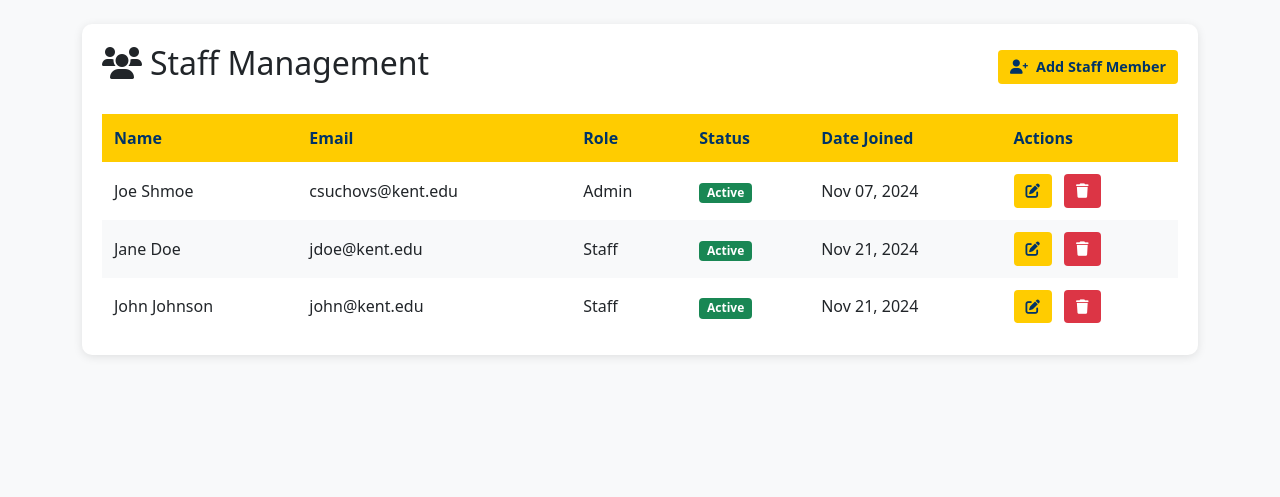
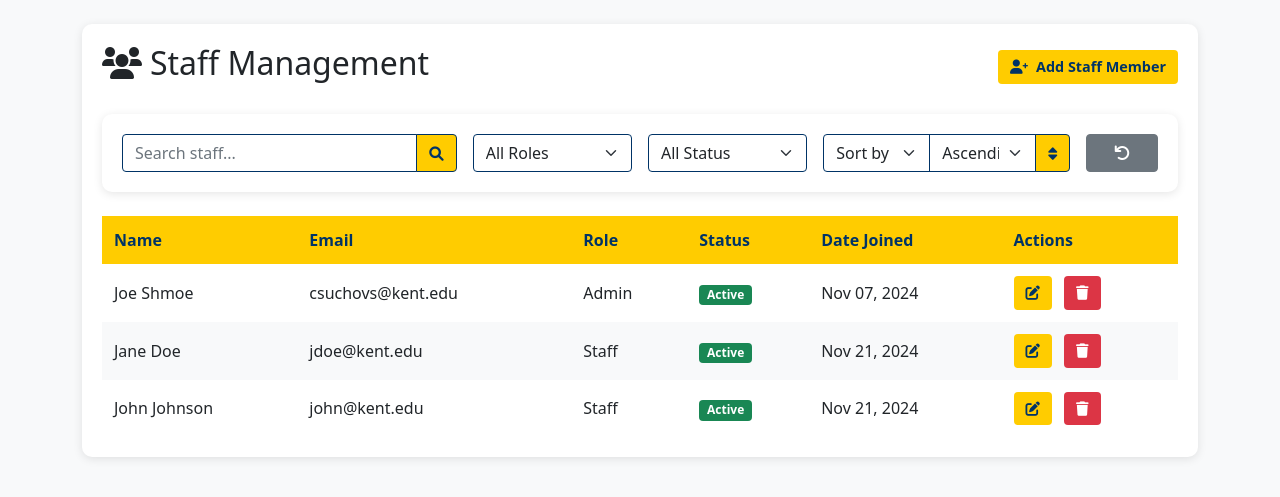
Before and after one commit to suchovcj/BMTS-KSU, a Django app: page /staff/ in a window 1280 px wide. Shown: the part 72-569 px from the top of the page. Run offline with Django 5.2, Linux system fonts and the light colour scheme; a user stored in the database is signed in; data comes from the database, SQL or seed files in the repository; both versions use the stored data as it was after the commit.

Commit message:
Added sorting, filtering, etc. to staff page

```diff
--- a/bmts/templates/bmts/staff.html
+++ b/bmts/templates/bmts/staff.html
@@ -61,6 +61,18 @@
     .delete-btn:hover {
         background-color: #bd2130;
     }
+    .form-select, .form-control {
+        border-color: var(--primary-color);
+    }
+
+    .form-select:focus, .form-control:focus {
+        border-color: var(--secondary-color);
+        box-shadow: 0 0 0 0.2rem rgba(255, 204, 0, 0.25);
+    }
+
+    .input-group .btn {
+        border: 1px solid var(--primary-color);
+    }
 </style>
 
 <div class="staff-container">
@@ -72,6 +84,66 @@
             <i class="fas fa-user-plus me-2"></i>Add Staff Member
         </button>
     </div>
+
+    <!-- Search and Filters -->
+<div class="staff-container mb-4">
+    <form method="get" class="row g-3">
+        <!-- Search -->
+        <div class="col-md-4">
+            <div class="input-group">
+                <input type="text" name="search" class="form-control" placeholder="Search staff..."
+                       value="{{ search_query }}">
+                <button class="btn action-btn" type="submit">
+                    <i class="fas fa-search"></i>
+                </button>
+            </div>
+        </div>
+
+        <!-- Role Filter -->
+        <div class="col-md-2">
+            <select name="role" class="form-select" onchange="this.form.submit()">
+                <option value="all" {% if role_filter == 'all' %}selected{% endif %}>All Roles</option>
+                <option value="admin" {% if role_filter == 'admin' %}selected{% endif %}>Admin</option>
+                <option value="staff" {% if role_filter == 'staff' %}selected{% endif %}>Staff</option>
+            </select>
+        </div>
+
+        <!-- Status Filter -->
+        <div class="col-md-2">
+            <select name="status" class="form-select" onchange="this.form.submit()">
+                <option value="all" {% if status_filter == 'all' %}selected{% endif %}>All Status</option>
+                <option value="active" {% if status_filter == 'active' %}selected{% endif %}>Active</option>
+                <option value="inactive" {% if status_filter == 'inactive' %}selected{% endif %}>Inactive</option>
+            </select>
+        </div>
+
+        <!-- Sort -->
+        <div class="col-md-3">
+            <div class="input-group">
+                <select name="sort" class="form-select">
+                    <option value="name" {% if sort_by == 'name' %}selected{% endif %}>Sort by Name</option>
+                    <option value="email" {% if sort_by == 'email' %}selected{% endif %}>Sort by Email</option>
+                    <option value="role" {% if sort_by == 'role' %}selected{% endif %}>Sort by Role</option>
+                    <option value="date_joined" {% if sort_by == 'date_joined' %}selected{% endif %}>Sort by Date Joined</option>
+                </select>
+                <select name="direction" class="form-select">
+                    <option value="asc" {% if sort_direction == 'asc' %}selected{% endif %}>Ascending</option>
+                    <option value="desc" {% if sort_direction == 'desc' %}selected{% endif %}>Descending</option>
+                </select>
+                <button class="btn action-btn" type="submit">
+                    <i class="fas fa-sort"></i>
+                </button>
+            </div>
+        </div>
+
+        <!-- Reset Filters -->
+        <div class="col-md-1">
+            <a href="{% url 'bmts:staff' %}" class="btn btn-secondary w-100">
+                <i class="fas fa-undo"></i>
+            </a>
+        </div>
+    </form>
+</div>
 
     <table class="staff-table">
         <thead>
@@ -274,4 +346,14 @@
         });
     });
 </script>
+<script>
+    document.addEventListener('DOMContentLoaded', function() {
+        // Auto-submit form when sort or filter changes
+        document.querySelectorAll('select[name="role"], select[name="status"]').forEach(select => {
+            select.addEventListener('change', function() {
+                this.form.submit();
+            });
+        });
+    });
+</script>
 {% endblock %}
--- a/bmts/views.py
+++ b/bmts/views.py
@@ -14,8 +14,59 @@ Staff = get_user_model()  # This gets your custom Staff model
 
 @login_required
 def staff_list(request):
-    staff_members = Staff.objects.filter(is_staff=True).order_by('date_joined')
-    return render(request, 'bmts/staff.html', {'staff_members': staff_members})
+    # Get all staff members
+    staff_members = Staff.objects.filter(is_staff=True)
+
+    # Get search query
+    search_query = request.GET.get('search', '')
+    if search_query:
+        staff_members = staff_members.filter(
+            Q(first_name__icontains=search_query) |
+            Q(last_name__icontains=search_query) |
+            Q(email__icontains=search_query)
+        )
+
+    # Get role filter
+    role_filter = request.GET.get('role', 'all')
+    if role_filter == 'admin':
+        staff_members = staff_members.filter(is_superuser=True)
+    elif role_filter == 'staff':
+        staff_members = staff_members.filter(is_superuser=False)
+
+    # Get status filter
+    status_filter = request.GET.get('status', 'all')
+    if status_filter == 'active':
+        staff_members = staff_members.filter(is_active=True)
+    elif status_filter == 'inactive':
+        staff_members = staff_members.filter(is_active=False)
+
+    # Get sorting parameter
+    sort_by = request.GET.get('sort', 'date_joined')
+    sort_direction = request.GET.get('direction', 'asc')
+
+    if sort_by == 'name':
+        sort_field = 'first_name'
+    elif sort_by == 'email':
+        sort_field = 'email'
+    elif sort_by == 'role':
+        sort_field = 'is_superuser'
+    else:
+        sort_field = 'date_joined'
+
+    if sort_direction == 'desc':
+        sort_field = f'-{sort_field}'
+
+    staff_members = staff_members.order_by(sort_field)
+
+    context = {
+        'staff_members': staff_members,
+        'search_query': search_query,
+        'role_filter': role_filter,
+        'status_filter': status_filter,
+        'sort_by': sort_by,
+        'sort_direction': sort_direction
+    }
+    return render(request, 'bmts/staff.html', context)
 
 @login_required
 def add_staff(request):
```
Also changed, not shown: db.sqlite3.
